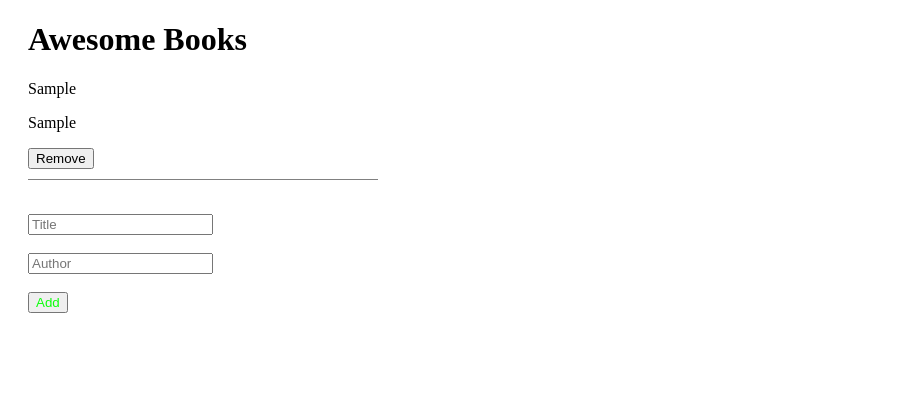
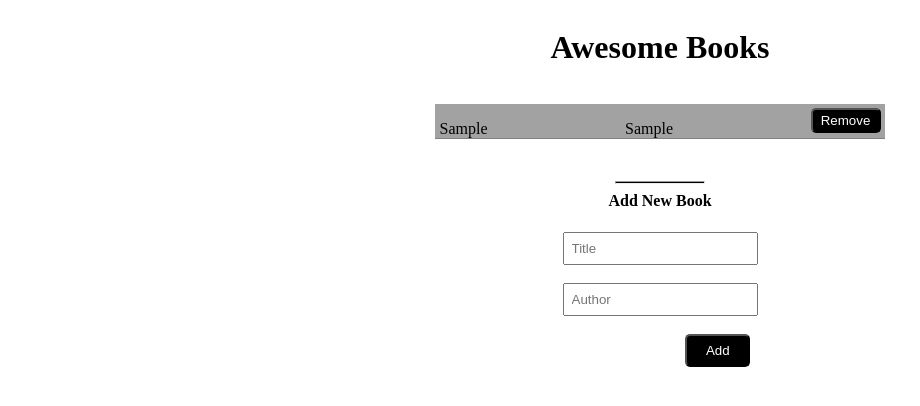
Before and after one commit to Hisoka37/Awesome_Books_Js, a website: page index.html in a window 1280 px wide. Both pictures are taken after typing "Sample", "Sample" into the empty fields and a click on the button "Add". Shown: the whole page, without its empty margins (0-920 px from the left). Drawn offline with Linux system fonts and the light colour scheme.

Commit message:
Add styling to main page

```diff
--- a/index.html
+++ b/index.html
@@ -9,13 +9,15 @@
     <script src="app.js" defer></script>
 </head>
 <body>
-    <main>
+    <main class="flex">
         <h1>Awesome Books</h1>
         <section>
             <ul class="add-books">
 
             </ul><br>
-            <div>
+            <hr>
+            <div class="fill-in">
+                <div class="addlist">Add New Book</div>
                 <form action="" class="form">
                     <input type="text" class="book-title" placeholder="Title"><br><br>
                     <input type="text" class="book-author" placeholder="Author"><br><br>
--- a/style.css
+++ b/style.css
@@ -1,3 +1,14 @@
+* {
+  padding: 0;
+  box-sizing: border-box;
+}
+
+.flex {display: flex;
+  flex-direction: column;
+  align-items: center;
+  width: 100%;
+}
+
 ul {
   list-style-type: none;
   padding: 0;
@@ -18,3 +29,75 @@ li {
 main {
   margin-left: 20px;
 }
+
+.form {
+  padding-top: 5%;
+}
+
+.add {
+  margin-bottom: 15px;
+  padding: 7px;
+  background-color: black;
+  color: white;
+  width: 65px;
+  border-radius: 5px;
+  justify-self: flex-end;
+  position: relative;
+  left: 63%;
+}
+
+input {
+  padding: 7px;
+  width: 100%;
+}
+
+.addlist {
+  display: flex;
+  flex-direction: column;
+  font-weight: bold;
+  align-items: center;
+}
+
+li {
+  display: flex;
+  flex-direction: row;
+  justify-content: space-between;
+  list-style-type: none;
+  width: 450px;
+  border-bottom: 1px solid gray;
+  height: 35px;
+  padding: 0 1%;
+}
+
+.removeBook {
+  margin-top: 1%;
+  vertical-align: bottom;
+  width: 70px;
+  height: 25px;
+  background-color: black;
+  color: white;
+  border-radius: 5px;
+}
+
+hr {
+  width: 20%;
+  height: 3px;
+  background-color: black;
+}
+
+button:hover {
+  background-color: white;
+  color: black;
+  font-weight: bold;
+  transition: 0.9s;
+}
+
+li:nth-child(odd) {
+  background-color: #a3a2a2;
+}
+
+.fill-in {
+  display: flex;
+  flex-direction: column;
+  align-items: center;
+}
```
